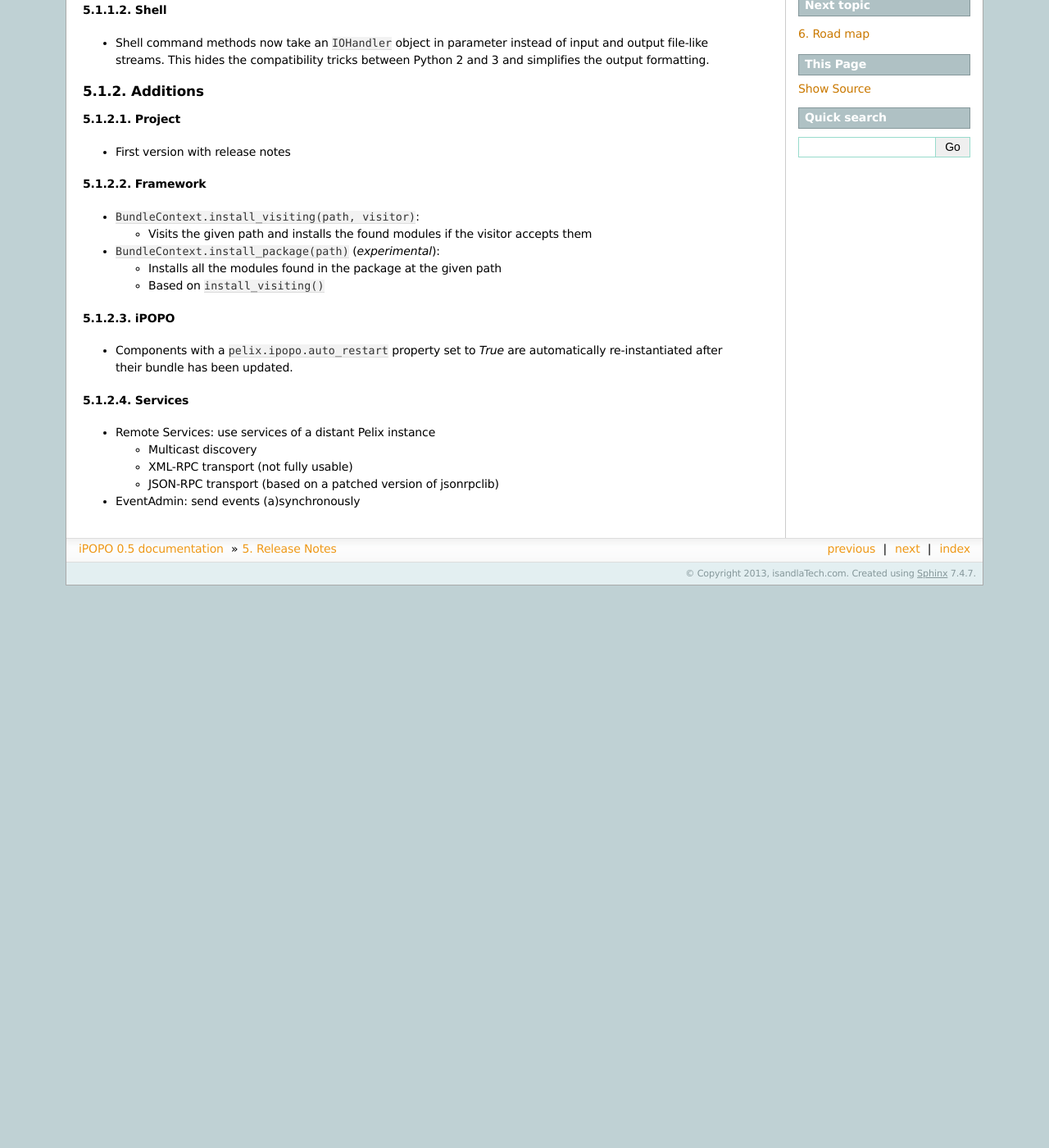
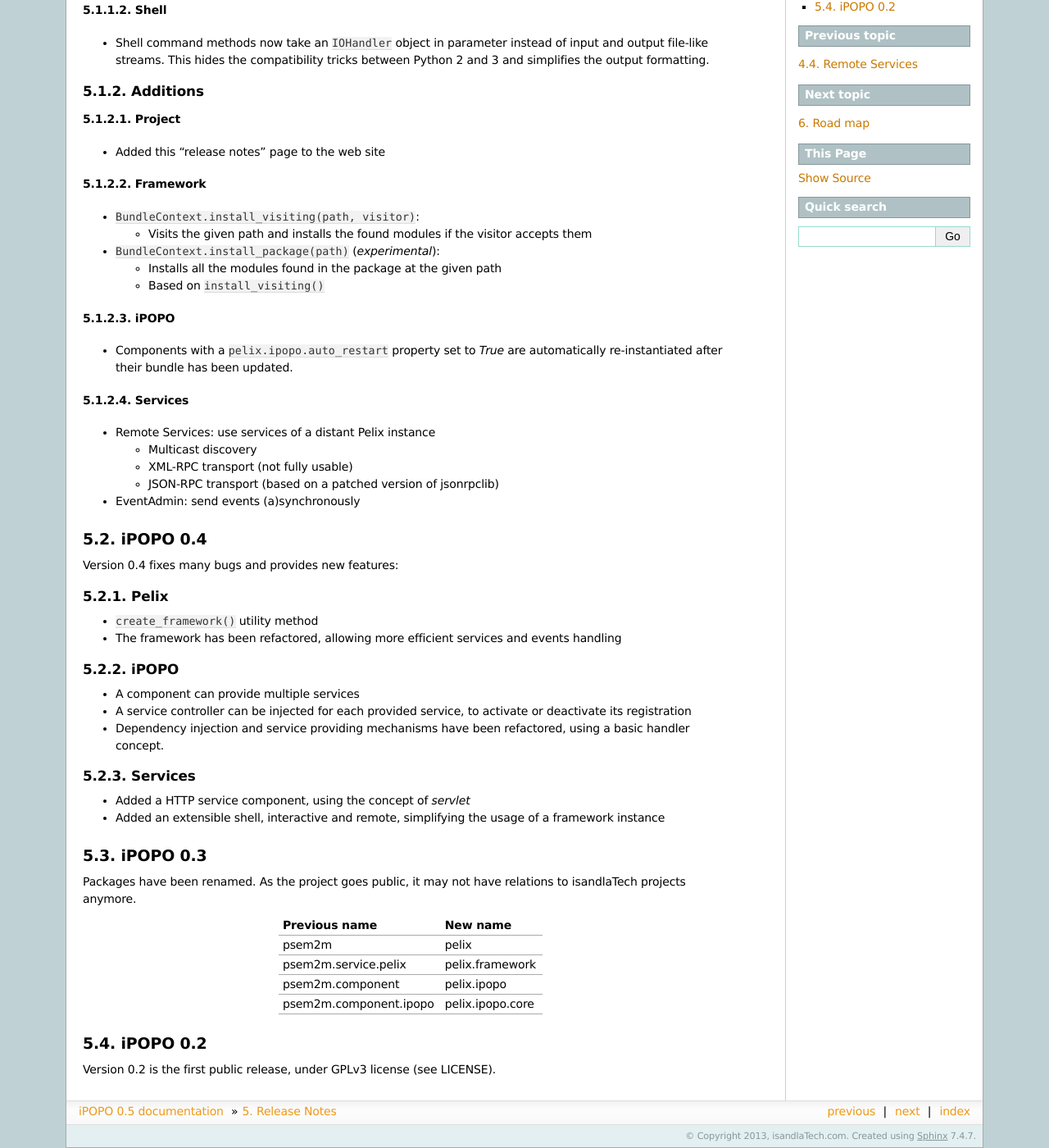
Before and after one commit to tcalmant/ipopo, a Sphinx documentation site: the page built from website-ipopo/source/content/release_notes.rst, in a window 1280 px wide and 1400 px high, scrolled down 359 px. Shown: the whole window at 82% size. Built offline with Sphinx 7.4.7, drawn with Linux system fonts in a browser that asks for light colours; before the commit the page ends 1073 px from its top, so only the background shows below that; some of the changed text lies outside the part shown.

Commit message:
Final website modifications
- Release notes page <=> README informations
- Added "bundle level" to the road map
- Set the 0.5 release date to 21/05/13 (dd/mm/yy)

```diff
--- a/website-ipopo/source/content/release_notes.rst
+++ b/website-ipopo/source/content/release_notes.rst
@@ -42,7 +42,7 @@
 Project
 -------
 
-* First version with release notes
+* Added this "release notes" page to the web site
 
 Framework
 ---------
@@ -75,3 +75,54 @@
   * JSON-RPC transport (based on a patched version of jsonrpclib)
 
 * EventAdmin: send events (a)synchronously
+
+iPOPO 0.4
+*********
+
+Version 0.4 fixes many bugs and provides new features:
+
+Pelix
+=====
+
+* ``create_framework()`` utility method
+* The framework has been refactored, allowing more efficient services and
+  events handling
+
+iPOPO
+=====
+
+* A component can provide multiple services
+* A service controller can be injected for each provided service, to
+  activate or deactivate its registration
+* Dependency injection and service providing mechanisms have been refactored,
+  using a basic handler concept.
+
+Services
+========
+
+* Added a HTTP service component, using the concept of *servlet*
+* Added an extensible shell, interactive and remote, simplifying the usage
+  of a framework instance
+
+iPOPO 0.3
+*********
+
+Packages have been renamed. As the project goes public, it may not have
+relations to isandlaTech projects anymore.
+
++------------------------+------------------+
+| Previous name          | New name         |
++========================+==================+
+| psem2m                 | pelix            |
++------------------------+------------------+
+| psem2m.service.pelix   | pelix.framework  |
++------------------------+------------------+
+| psem2m.component       | pelix.ipopo      |
++------------------------+------------------+
+| psem2m.component.ipopo | pelix.ipopo.core |
++------------------------+------------------+
+
+iPOPO 0.2
+*********
+
+Version 0.2 is the first public release, under GPLv3 license (see LICENSE).
--- a/website-ipopo/source/index.rst
+++ b/website-ipopo/source/index.rst
@@ -23,11 +23,11 @@
 News
 ****
 
-* ?? may 2013: Release of :ref:`release_0.5` (**Warning:** API changes)
+* 21 may 2013: Release of :ref:`release_0.5` (**Warning:** API changes)
 
 * 17 may 2013: iPOPO 0.5 has been presented at the
   `OSGi User Group France meeting <http://france.osgiusers.org/Meeting/201305>`_
-  (`slides <_static/slides/osgi-20130517/index.html>`_ in french)
+  (`slides <_static/slides/osgi-20130517/index.html>`_ in French)
 
 * 26 july 2012: iPOPO 0.2 has been presented at
   `CBSE'12 <http://comparch2012.dei.polimi.it/>`_
```
Also changed, not shown: README.rst (+105 -24 lines), website-ipopo/source/content/roadmap.rst (+18 -15 lines).
